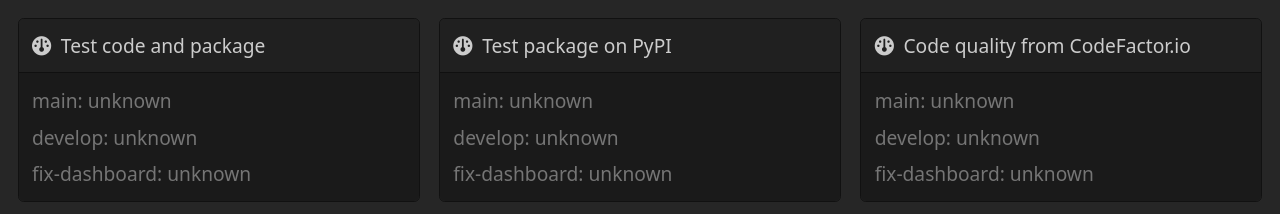
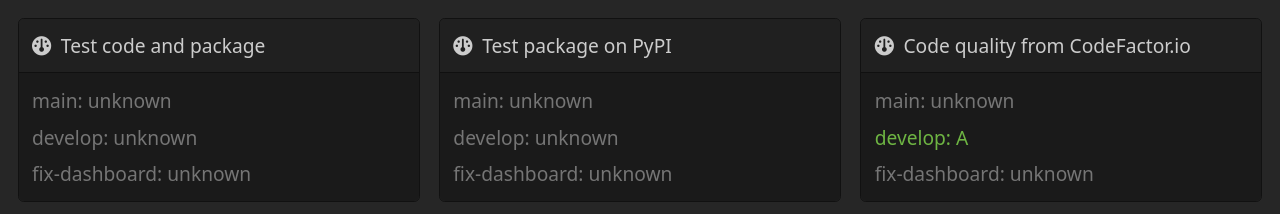
Before and after one commit to enhantica/dashboard, a plain HTML site: page badgery/fix-dashboard/index.html in a window 1280 px wide. Shown: the top 214 px of the page. Drawn offline with Linux system fonts and the light colour scheme.

Commit message:
deploy: enhantica/badgery@be6018b45bb6152b204e87840a6f09d5635aaf82

```diff
--- a/badgery/fix-dashboard/index.html
+++ b/badgery/fix-dashboard/index.html
@@ -95,7 +95,7 @@
   <div class="label"><i class="fas fa-gauge"></i>Code quality from CodeFactor.io</div>
   <div class="values">
 <span class="gray">main: unknown</span>
-<span class="gray">develop: unknown</span>
+<span class="green">develop: A</span>
 <span class="gray">fix-dashboard: unknown</span>
   </div>
 </div>
```
